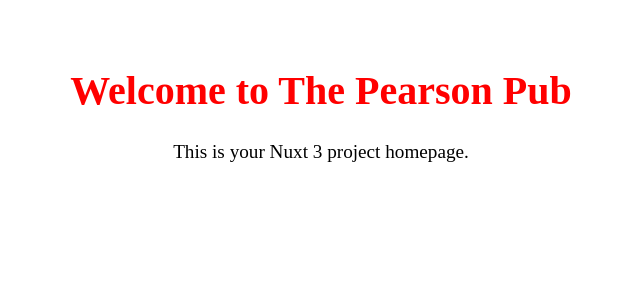
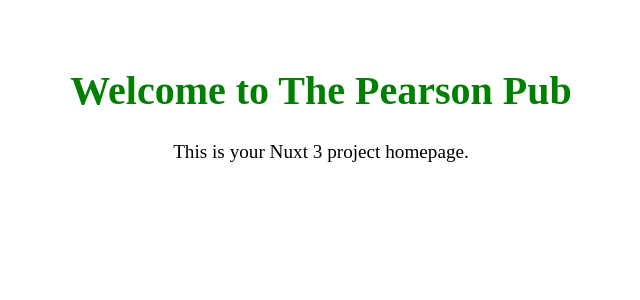
Before and after one commit to Kajaluxshan7/the_pearson_pub, a Nuxt app: page / in a window 1280 px wide. Shown: the top 300 px of the page, without its empty margins (319-959 px from the left). Built offline with nearby package versions, Linux system fonts and the light colour scheme.

Commit message:
check_deployment_status

```diff
--- a/assets/styles/index.css
+++ b/assets/styles/index.css
@@ -3,7 +3,7 @@
   text-align: center;
 }
 h1 {
-  color: red;
+  color: green;
   font-size: 2.5rem;
 }
 p {
--- a/nuxt.config.ts
+++ b/nuxt.config.ts
@@ -3,5 +3,8 @@
   compatibilityDate: '2025-03-29',
   css: ['~/assets/styles/index.css']
 ,
-  devtools: { enabled: true }
+  devtools: { enabled: true },
+  app: {
+    baseURL: '/the_pearson_pub/' // Replace with your repo name
+  }
 })
--- a/package.json
+++ b/package.json
@@ -7,11 +7,15 @@
     "dev": "nuxt dev",
     "generate": "nuxt generate",
     "preview": "nuxt preview",
-    "postinstall": "nuxt prepare"
+    "postinstall": "nuxt prepare",
+    "deploy": "gh-pages -d .output/public"
   },
   "dependencies": {
     "nuxt": "^3.16.1",
     "vue": "^3.5.13",
     "vue-router": "^4.5.0"
+  },
+  "devDependencies": {
+    "gh-pages": "^6.3.0"
   }
 }
```
Also changed, not shown: 1 other file (tests, documents, lock files or other folders).
